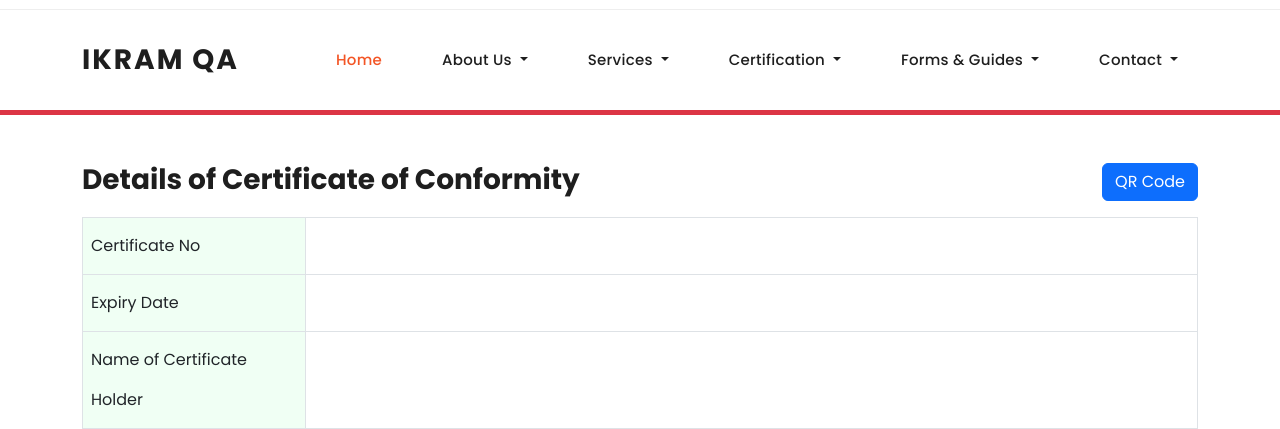
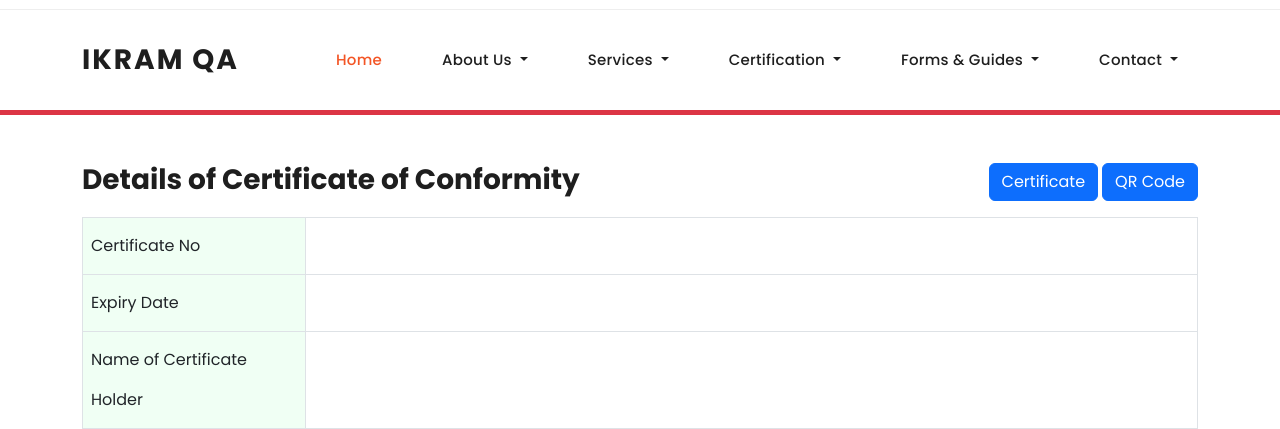
Before and after one commit to asthen-infotree/iqa, a Django app: template templates/certificate/product_detail.html in a window 1280 px wide. Shown: the part 421-850 px from the top of the page. Run offline with Django 4.2, Linux system fonts and the light colour scheme; the template is opened without the code that fills it, so the values that code supplies are empty; some libraries are stand-ins or nearby versions.

Commit message:
added certificate button to cert detail

```diff
--- a/templates/certificate/product_detail.html
+++ b/templates/certificate/product_detail.html
@@ -7,11 +7,14 @@
 
         <div class="row mb-3">
             <div class="col"><h3>Details of Certificate of Conformity</h3></div>
-            <div class="col d-flex flex-row-reverse">
-                <button type="button" class="btn btn-primary" onClick="newWindow = window.open('{{ product.qr_image.url }}');">
-                    QR Code
-                </button>
-                </div>
+            <div class="col d-flex justify-content-end">
+                    <button type="button" class="btn btn-primary mx-1" onClick="newWindow = window.open('{% url 'download' product.id %}');">
+                        Certificate
+                    </button>
+                    <button type="button" class="btn btn-primary" onClick="newWindow = window.open('{{ product.qr_image.url }}');">
+                        QR Code
+                    </button>
+            </div>
         </div>
 
 
```
Also changed, not shown: templates/certificate/product_detail_rmc.html (+7 -4 lines).
